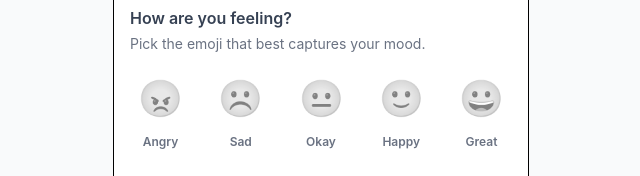
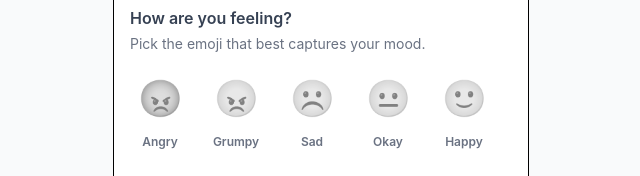
Before and after one commit to ngskosana/nanny-log, a React (Vite) app: page / in a window 1280 px wide. Shown: the part 776-952 px from the top of the page, without its empty margins (319-959 px from the left). Built offline with nearby package versions, Linux system fonts and the light colour scheme; no server answers; the database is empty.

Commit message:
Add Grumpy mood option

```diff
--- a/src/components/DailyNotes.jsx
+++ b/src/components/DailyNotes.jsx
@@ -4,7 +4,8 @@ import { db } from '../firebase';
 import { MessageSquare } from 'lucide-react';
 
 const MOODS = [
-  { id: 'angry', emoji: '😠', label: 'Angry' },
+  { id: 'angry', emoji: '😡', label: 'Angry' },
+  { id: 'grumpy', emoji: '😠', label: 'Grumpy' },
   { id: 'sad', emoji: '☹️', label: 'Sad' },
   { id: 'okay', emoji: '😐', label: 'Okay' },
   { id: 'happy', emoji: '🙂', label: 'Happy' },
@@ -74,9 +75,9 @@ export default function DailyNotes({ dateStr }) {
         <label className="block text-base font-semibold text-gray-700 mb-1">How are you feeling?</label>
         <p className="text-sm text-gray-500 mb-4">Pick the emoji that best captures your mood.</p>
 
-        <div className="flex justify-between items-end mb-6">
+        <div className="flex overflow-x-auto gap-4 items-end mb-6 pb-2">
           {MOODS.map((m) => (
-            <div key={m.id} className="flex flex-col items-center gap-2">
+            <div key={m.id} className="flex flex-col items-center gap-2 min-w-[60px]">
               <button
                 onClick={() => handleMoodSelect(m.id)}
                 disabled={loading}
```
